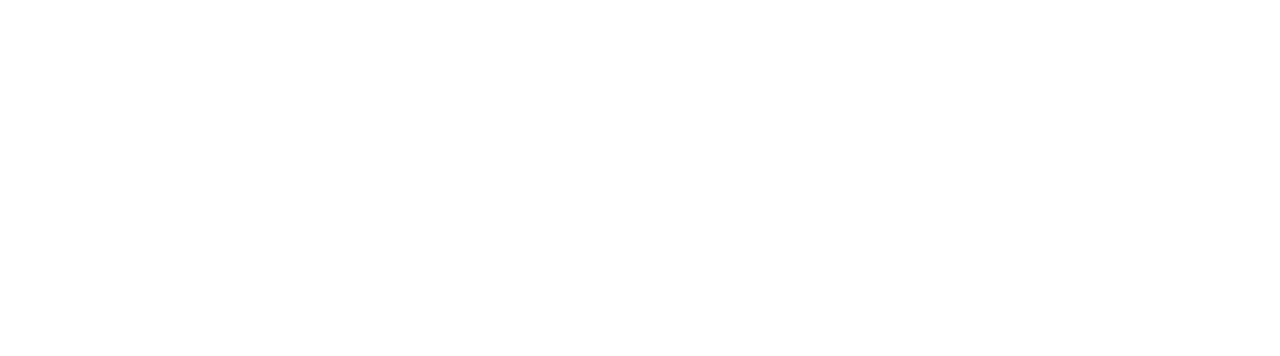
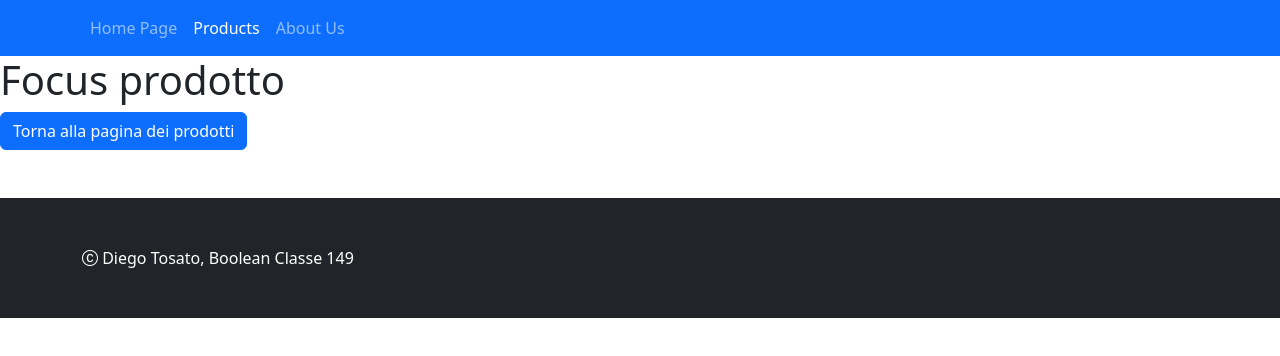
Before and after one commit to diegotosato/react-router, a React (Vite) app: page /products/1 in a window 1280 px wide. Before the commit this address had no page. Shown: the top 356 px of the page. Built offline with nearby package versions, Linux system fonts and the light colour scheme.

Commit message:
add new route to single product page, add button to product card to visualize it, add link to comeback to all products page

```diff
--- a/src/App.jsx
+++ b/src/App.jsx
@@ -3,6 +3,7 @@
 import Products from './Pages/Products'
 import AboutUs from './Pages/AboutUs'
 import DefaultLayout from "./Layout/DefaultLayout"
+import FocusProduct from "./Pages/FocusProduct"
 
 function App() {
 
@@ -16,6 +17,7 @@
 
             <Route path="/" element={<HomePage />} />
             <Route path="/products" element={<Products />} />
+            <Route path="/products/:id" element={<FocusProduct />} />
             <Route path="/about_us" element={<AboutUs />} />
 
           </Route>
--- a/src/Components/Card.jsx
+++ b/src/Components/Card.jsx
@@ -1,23 +1,8 @@
+import { Link } from "react-router-dom"
+
 export default function Card({ product }) {
     return (
         <>
-            {/* <div className="card h-100">
-
-                <div className="card-image p-3">
-                    <img className="card-img-top" src={product.image} alt={product.title} />
-                </div>
-
-                <div className="card-body">
-                    <h5 className="card-title">{product.title}</h5>
-                    <h6 className="card-subtitle mb-2 text-body-secondary">{product.category}</h6>
-                    <p className="card-text">{product.description}</p>
-                    <h5 className="card-title">€ {product.price}</h5>
-                    <p className="card-text">Rating: {product.rating.rate}</p>
-                    <p className="card-text">Count: {product.rating.count}</p>
-                </div>
-
-            </div> */}
-
             <div className="card mb-3 h-100">
                 <div className="row g-0 h-100">
                     <div className="col-5 d-flex align-items-center p-5">
@@ -31,6 +16,7 @@
                             <h5 className="card-title text-success">€ {product.price}</h5>
                             <p className="card-text">Rating: <span className="text-warning fw-bold">{product.rating.rate}</span></p>
                             <p className="card-text">Count: <span className="text-warning fw-bold">{product.rating.count}</span></p>
+                            <Link to={`/products/${product.id}`}>Visualizza prodotto</Link>
                         </div>
                     </div>
                 </div>
--- /dev/null
+++ b/src/Pages/FocusProduct.jsx
@@ -0,0 +1,10 @@
+import { Link } from "react-router-dom"
+
+export default function FocusProduct() {
+    return (
+        <>
+            <h1>Focus prodotto</h1>
+            <Link to='/products' className="btn btn-primary">Torna alla pagina dei prodotti</Link>
+        </>
+    )
+}
```
